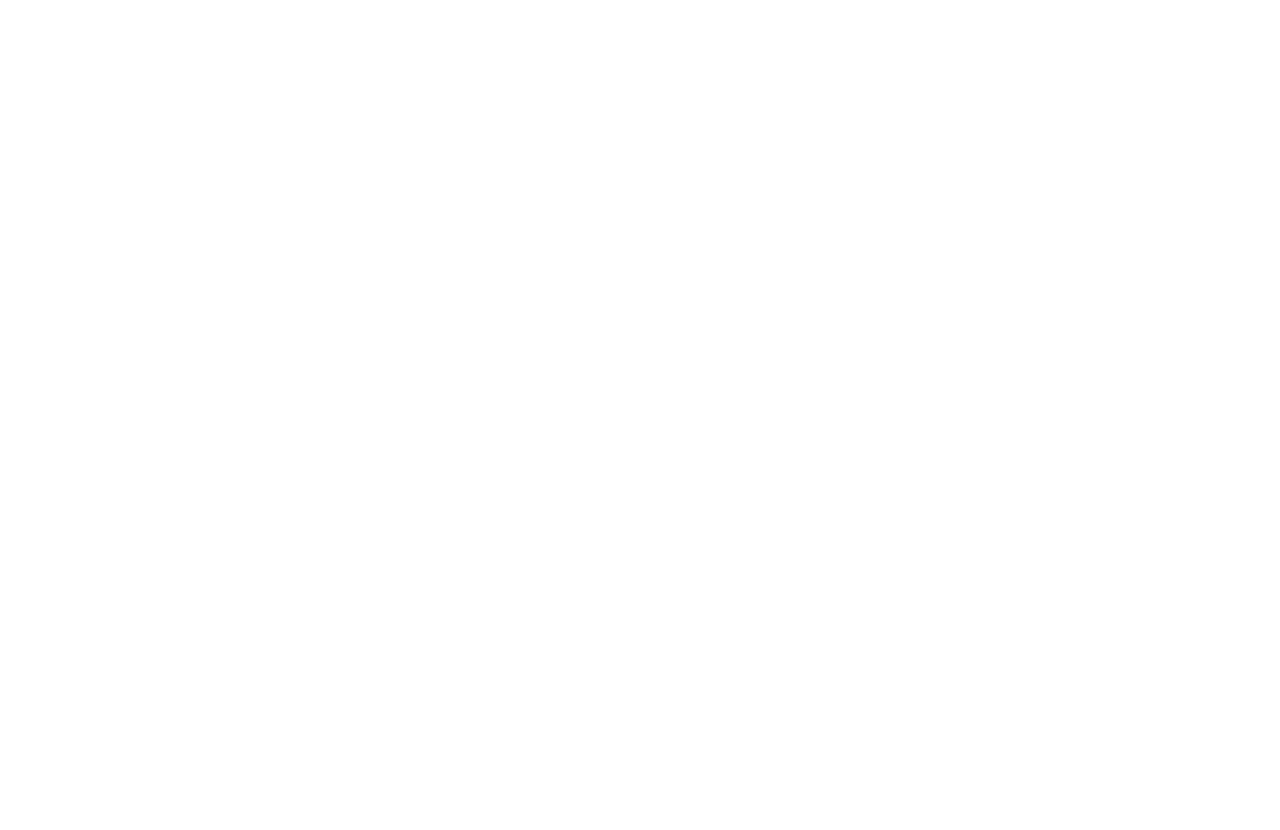
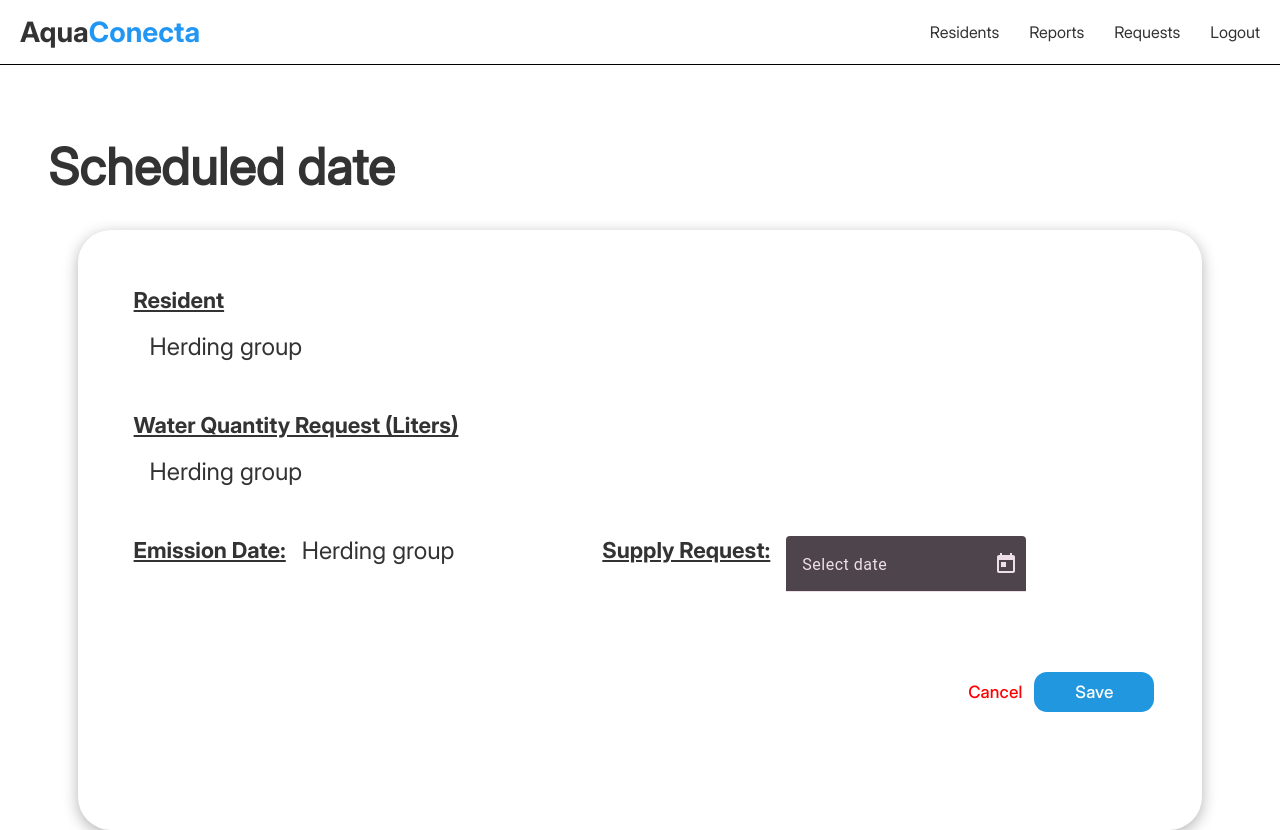
Before and after one commit to IronCoders-IOT/Frontend, an Angular app: page /schedule in a window 1280 px wide. Before the commit this address led to /. Before the commit the page ends 800 px from the top, so only its background shows below. Built offline with nearby package versions, Linux system fonts and the light colour scheme.

Commit message:
feat: add schedule view

```diff
--- /dev/null
+++ b/src/app/AquaConecta/requests/components/schedule-date/dialog-animation-dialog.html
@@ -0,0 +1,47 @@
+<div class="container-dialog">
+<h2 class="title" mat-dialog-title>Delete file</h2>
+<mat-dialog-content class="title">
+  Do you want to cancel the date scheduling?
+</mat-dialog-content>
+<mat-dialog-actions>
+  <button class="button-no" mat-button mat-dialog-close>No</button>
+  <button class="button-si" mat-button mat-dialog-close cdkFocusInitial>Yes</button>
+</mat-dialog-actions>
+</div>
+
+<style>
+
+  .container-dialog {
+    background-color: White;
+  }
+
+  .title {
+
+    color: black;
+    font-family: Inter-Regular, sans-serif;
+  }
+
+  button{
+    background-color: #F2F2F2;
+    color: #2197DF !important;
+    font-family: Inter-Regular, sans-serif;
+    font-size: 14px;
+    font-weight: 500;
+    text-align: center;
+    width: 100px;
+    height: 40px;
+    border-radius: 8px;
+  }
+
+  .button-no{
+    color: #ff0000 !important;
+
+  }
+
+  .button-si{
+    background-color: #2197DF !important;
+    color: white !important;
+  }
+
+
+</style>
--- /dev/null
+++ b/src/app/AquaConecta/requests/components/schedule-date/schedule-date.component.css
@@ -0,0 +1,122 @@
+.request-container{
+  margin: 0 auto;
+  width: 119rem;
+
+}
+.request-title-search{
+  margin: 0 auto;
+  margin-top: 3%;
+  width: 92.5%;
+  display: flex;
+  align-items: center;
+}
+.title-request {
+  font-size: 50px;
+  color: #333333;
+  font-family: "Inter-Regular", sans-serif;
+}
+
+@media (max-width: 1822px) {
+  .request-container, .container-card {
+    width: 100%;
+  }
+}
+
+/*------------------ Muesta de datos --------------------*/
+.container-card{
+  height: 600px;
+  width: 92.5%;
+  margin: 0 auto;
+}
+
+.custom-scheduled-card{
+  margin-bottom: 100px;
+
+  border: none;
+  border-radius: 33px;
+  background-color: white;
+  margin: 0 auto  ;
+  width: 60%;
+  height: 100%;
+  padding: 40px;
+  box-shadow: 0 4px 15px rgba(0, 0, 0, 0.3); /* Borde difuminado */
+
+
+}
+@media (max-width: 1383px) {
+  .custom-scheduled-card {
+    width: 95%;
+
+  }
+}
+
+
+
+mat-card-title {
+  font-family: Inter-Bold, sans-serif;
+  font-size: 22px;
+  color: #333333;
+  text-decoration: underline;
+
+}
+mat-card-content{
+  font-family: Inter-regular, sans-serif;
+  font-size: 24px;
+  color: #333333;
+  font-weight: 200;
+
+}
+
+mat-card-header{
+  display: block;
+}
+
+.container-dates{
+  display: flex;
+  gap: 100px;
+}
+.header-date{
+  display: flex;
+
+}
+@media (max-width: 863px) {
+  .custom-scheduled-card {
+    width: 100%;
+    padding: 20px;
+  }
+  .header-date{
+    display: block;
+    margin: 0 auto;
+  }
+  .container-dates{
+    display: block;
+  }
+  mat-card-header{
+    margin : 0 auto;
+  }
+  .container-card{
+    height: auto;
+  }
+
+
+}
+/*------------------------botones de guardar-----------------*/
+mat-card-actions{
+  margin-left: auto;
+}
+.button-cancel,.button-save{
+  font-family: Inter-Medium, sans-serif;
+  font-size: 17px;
+}
+
+.button-cancel {
+  color: #ff0000 !important;
+}
+
+.button-save {
+  border-radius: 13px;
+  padding: 20px;
+  color: White !important;
+  background-color: #2197DF;
+  width: 120px;
+}
--- /dev/null
+++ b/src/app/AquaConecta/requests/components/schedule-date/schedule-date.component.html
@@ -0,0 +1,50 @@
+<app-header-content></app-header-content>
+
+<div class="request-container">
+
+  <div class="request-title-search">
+    <h1 class="title-request">Scheduled date</h1>
+  </div>
+
+  <div class="container-card">
+  <mat-card appearance="outlined" class="custom-scheduled-card">
+
+    <mat-card-header>
+      <mat-card-title> Resident</mat-card-title><br>
+      <mat-card-content>Herding group</mat-card-content>
+    </mat-card-header> <br>
+
+    <mat-card-header>
+      <mat-card-title> Water Quantity Request  (Liters)</mat-card-title><br>
+      <mat-card-content>Herding group</mat-card-content>
+    </mat-card-header><br>
+
+    <div class="container-dates">
+      <mat-card-header class="header-date">
+        <mat-card-title > Emission Date: </mat-card-title>
+        <mat-card-content>Herding group</mat-card-content>
+      </mat-card-header>
+
+      <mat-card-header class="header-date">
+        <mat-card-title> Supply Request:</mat-card-title><br>
+        <mat-card-content>
+          <mat-form-field appearance="fill">
+            <mat-label>Select date</mat-label>
+            <input matInput [matDatepicker]="picker" [(ngModel)]="supplay_request">
+            <mat-datepicker-toggle matSuffix [for]="picker"></mat-datepicker-toggle>
+            <mat-datepicker #picker></mat-datepicker>
+          </mat-form-field>
+        </mat-card-content>
+      </mat-card-header>
+
+    </div><br><br>
+
+    <mat-card-actions>
+      <button mat-button class="button-cancel" (click)="openDialog('0ms', '0ms')">Cancel</button>
+      <button mat-button class="button-save" (click)="saveDate()">Save</button>
+
+    </mat-card-actions>
+
+  </mat-card>
+  </div>
+</div>
--- /dev/null
+++ b/src/app/AquaConecta/requests/components/schedule-date/schedule-date.component.ts
@@ -0,0 +1,76 @@
+import {Component, inject, ChangeDetectionStrategy} from '@angular/core';
+import {HeaderContentComponent} from '../../../../public/components/header-content/header-content.component';
+import {MatInputModule} from '@angular/material/input';
+
+import {MatButtonModule} from '@angular/material/button';
+import {MatCardModule} from '@angular/material/card';
+import { MatDatepickerModule} from '@angular/material/datepicker';
+import {FormsModule} from '@angular/forms';
+import {MatNativeDateModule} from '@angular/material/core';
+
+import {
+  MatDialog,
+  MatDialogActions,
+  MatDialogClose,
+  MatDialogContent,
+  MatDialogRef,
+  MatDialogTitle,
+} from '@angular/material/dialog';
+
+@Component({
+  selector: 'app-schedule-date',
+  imports: [
+    HeaderContentComponent,
+    MatInputModule, MatCardModule, MatButtonModule,MatDatepickerModule,
+    MatNativeDateModule,
+    MatInputModule,
+    FormsModule
+  ],
+  changeDetection: ChangeDetectionStrategy.OnPush,
+  templateUrl: './schedule-date.component.html',
+  standalone: true,
+  styleUrl: './schedule-date.component.css'
+})
+export class ScheduleDateComponent {
+
+  supplay_request: Date | null = null;
+
+  readonly dialog = inject(MatDialog);
+
+  openDialog(enterAnimationDuration: string, exitAnimationDuration: string): void {
+    this.dialog.open(DialogAnimationsExampleDialog, {
+      width: '550px',
+      enterAnimationDuration,
+      exitAnimationDuration,
+    });
+  }
+
+  saveDate() {
+    const today = new Date();
+    if (this.supplay_request) {
+      // Elimina la hora de la fecha actual para comparar solo las fechas
+      today.setHours(0, 0, 0, 0);
+
+      if (this.supplay_request <= today) {
+        console.error('La fecha seleccionada debe ser mayor a la fecha actual.');
+        return;
+      }
+
+      console.log('Selected Date:', this.supplay_request);
+      // Aquí puedes realizar el POST o UPDATE a la base de datos
+    } else {
+      console.error('Por favor selecciona una fecha.');
+    }
+  }
+}
+
+@Component({
+  selector: 'dialog-animations-dialog',
+  templateUrl: './dialog-animation-dialog.html',
+  imports: [MatButtonModule, MatDialogActions, MatDialogClose, MatDialogTitle, MatDialogContent],
+  changeDetection: ChangeDetectionStrategy.OnPush,
+  standalone: true
+})
+export class DialogAnimationsExampleDialog {
+  readonly dialogRef = inject(MatDialogRef<DialogAnimationsExampleDialog>);
+}
--- a/src/app/AquaConecta/requests/components/water-request/water-request.component.css
+++ b/src/app/AquaConecta/requests/components/water-request/water-request.component.css
@@ -14,6 +14,11 @@
   font-size: 50px;
   color: #333333;
   font-family: "Inter-Regular", sans-serif;
+}
+@media (max-width: 1822px) {
+  .request-container {
+    width: 100%;
+  }
 }
 
 /*---------------buscador ----------------------*/
@@ -86,11 +91,6 @@ input:focus {
 }
 
 /*----------------------------------------------*/
-@media (max-width: 1822px) {
-  .request-container {
-    width: 100%;
-  }
-}
 
 /* Structure */
 .example-container {
--- a/src/app/app.routes.ts
+++ b/src/app/app.routes.ts
@@ -4,10 +4,13 @@ import { HomeComponent } from './public/pages/home/home.component';
 import { LoginComponent } from './AquaConecta/auth/presentation/pages/login/login.component';
 import { SignupComponent } from './AquaConecta/auth/presentation/pages/signup/signup.component';
 import { CreateResidentComponent } from './AquaConecta/residents/presentation/create-resident/create-resident.component';
+import {ScheduleDateComponent} from './AquaConecta/requests/components/schedule-date/schedule-date.component';
+
 
 export const routes: Routes = [
   { path: '', component: HomeComponent },
   { path: 'requests', component: WaterRequestComponent },
+  { path: 'schedule', component: ScheduleDateComponent },
   { path: 'login', component: LoginComponent },
   { path: 'signup', component: SignupComponent },
   { path: 'residents/create', component: CreateResidentComponent },
```
